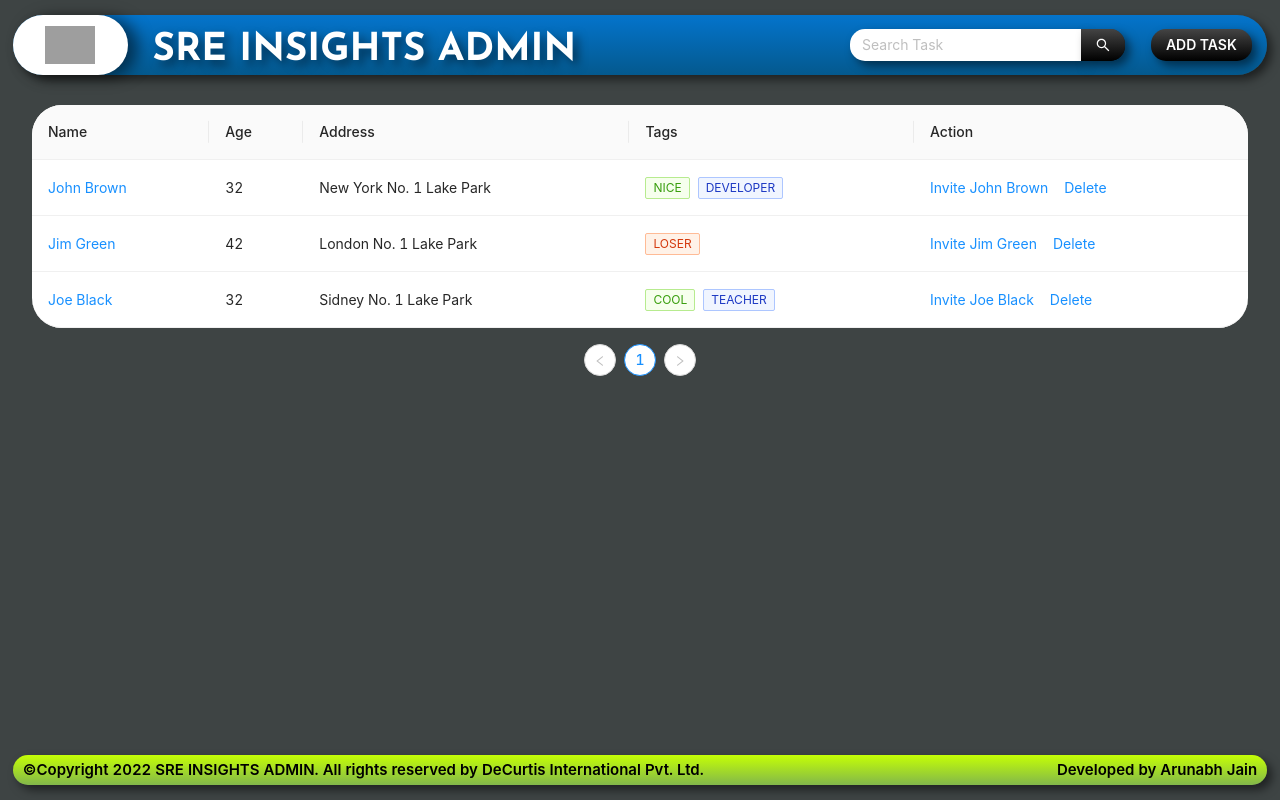
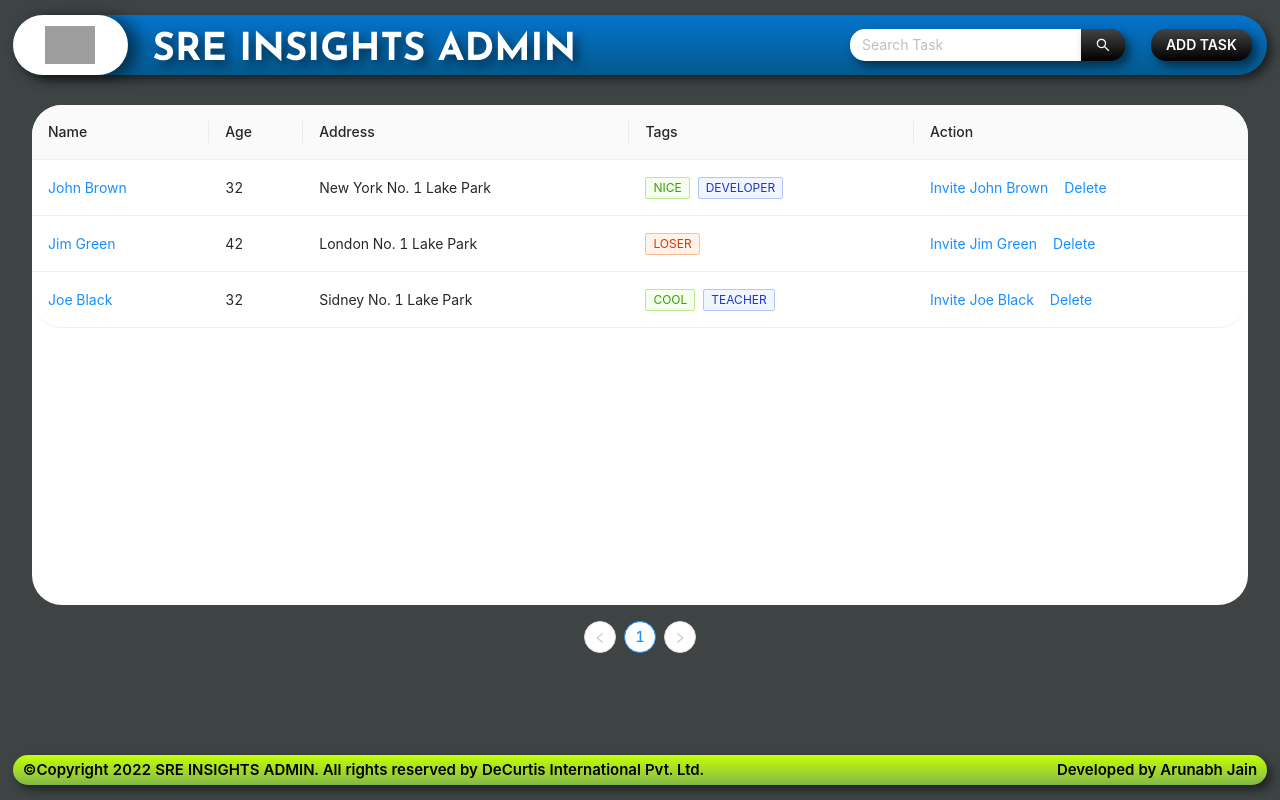
Before and after one commit to arunabh-jain/convin-assignment, a React (Create React App) app in the folder ui/: page / in a window 1280 px wide. Built offline with nearby package versions, Linux system fonts and the light colour scheme; grey boxes are pictures that could not be loaded.

Commit message:
table size modified

```diff
--- a/ui/src/Components/Footer.js
+++ b/ui/src/Components/Footer.js
@@ -1,8 +1,10 @@
 import "./Stylesheets/Footer.css";
 const Footer = () => (
-    <div className="foot">
-        <p>©Copyright 2022 SRE INSIGHTS ADMIN. All rights reserved by DeCurtis International Pvt. Ltd.</p>
-        <p>Developed by <span ><a className="link" href="https://www.instagram.com/arunabh_jain/">Arunabh Jain</a></span></p>
+    <div className="footer">
+        <div className="foot">
+            <p>©Copyright 2022 SRE INSIGHTS ADMIN. All rights reserved by DeCurtis International Pvt. Ltd.</p>
+            <p>Developed by <span ><a className="link" href="https://www.instagram.com/arunabh_jain/">Arunabh Jain</a></span></p>
+        </div>
     </div>
 );
 export default Footer;
--- a/ui/src/Components/Stylesheets/Footer.css
+++ b/ui/src/Components/Stylesheets/Footer.css
@@ -29,3 +29,7 @@
 .link:hover{
     color: white;
 }
+
+.footer{
+    height: 45px;
+}
--- a/ui/src/Components/Stylesheets/Tableview.css
+++ b/ui/src/Components/Stylesheets/Tableview.css
@@ -41,3 +41,7 @@
 .ant-pagination-item-link, .ant-pagination-item{
     border-radius: 100% !important;
 }
+
+.ant-table{
+    min-height: 500px;
+}
--- a/ui/src/Components/Tableview.js
+++ b/ui/src/Components/Tableview.js
@@ -78,7 +78,11 @@ const data = [
 const Tableview = () => (
   <div className="outer">
     <div className="inner">
-      <Table columns={columns} dataSource={data}/>
+      <Table
+      columns={columns}
+      dataSource={data}
+      pagination={{ pageSize: 10 }}
+      />
    </div>
   </div>
 );
```
